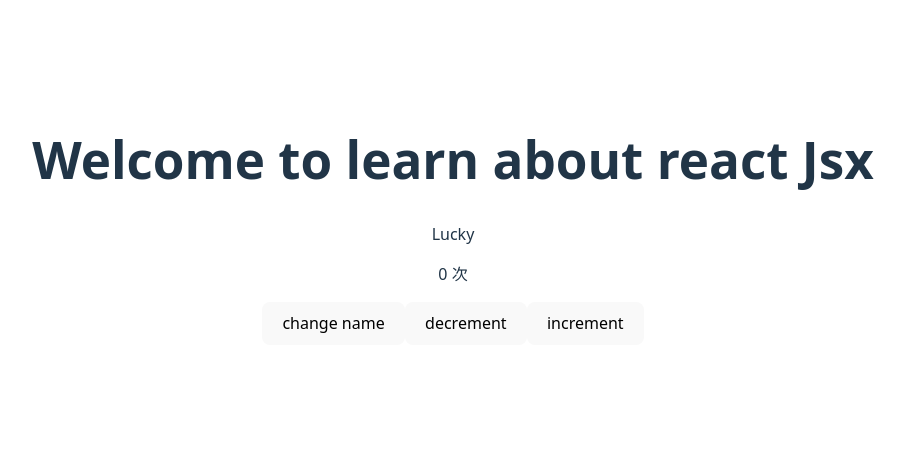
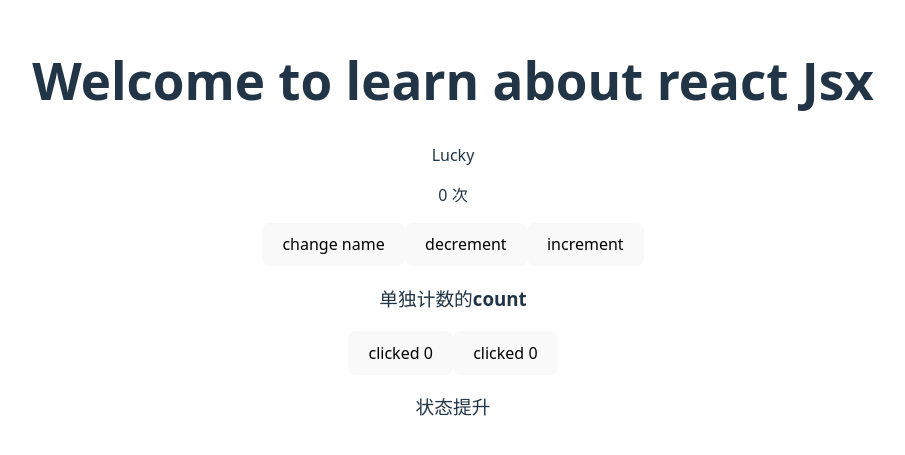
Before and after one commit to DumboJ/react-tourist, a React (Vite) app in the folder react-jsx-lesson/: page / in a window 1280 px wide. Shown: the part 171-626 px from the top of the page, without its empty margins (187-1092 px from the left). Built offline with nearby package versions, Linux system fonts and the light colour scheme.

Commit message:
useState不同状态管理

```diff
--- a/react-jsx-lesson/src/App.tsx
+++ b/react-jsx-lesson/src/App.tsx
@@ -1,5 +1,6 @@
 import {useState} from 'react'
 import './App.css'
+import MyButton from "./MyButton.tsx";
 
 function App() {
     const [count, setCount] = useState(0)
@@ -34,6 +35,12 @@ function App() {
                 <button onClick={decrementCount}>decrement</button>
                 <button onClick={incrementCount}>increment</button>
             </p>
+            <h3>单独计数的count</h3>
+            <p>
+                <MyButton/>
+                <MyButton/>
+            </p>
+            <h3>状态提升</h3>
         </>
     )
 }
--- /dev/null
+++ b/react-jsx-lesson/src/MyButton.tsx
@@ -0,0 +1,14 @@
+import {useState} from "react";
+
+function MyButton(){
+    const [count,setCount] = useState(0)
+    function addCount(){
+        setCount(count+1)
+    }
+    return (
+        <button onClick={addCount}>
+            clicked {count}
+        </button>
+    )
+}
+export default MyButton
```
